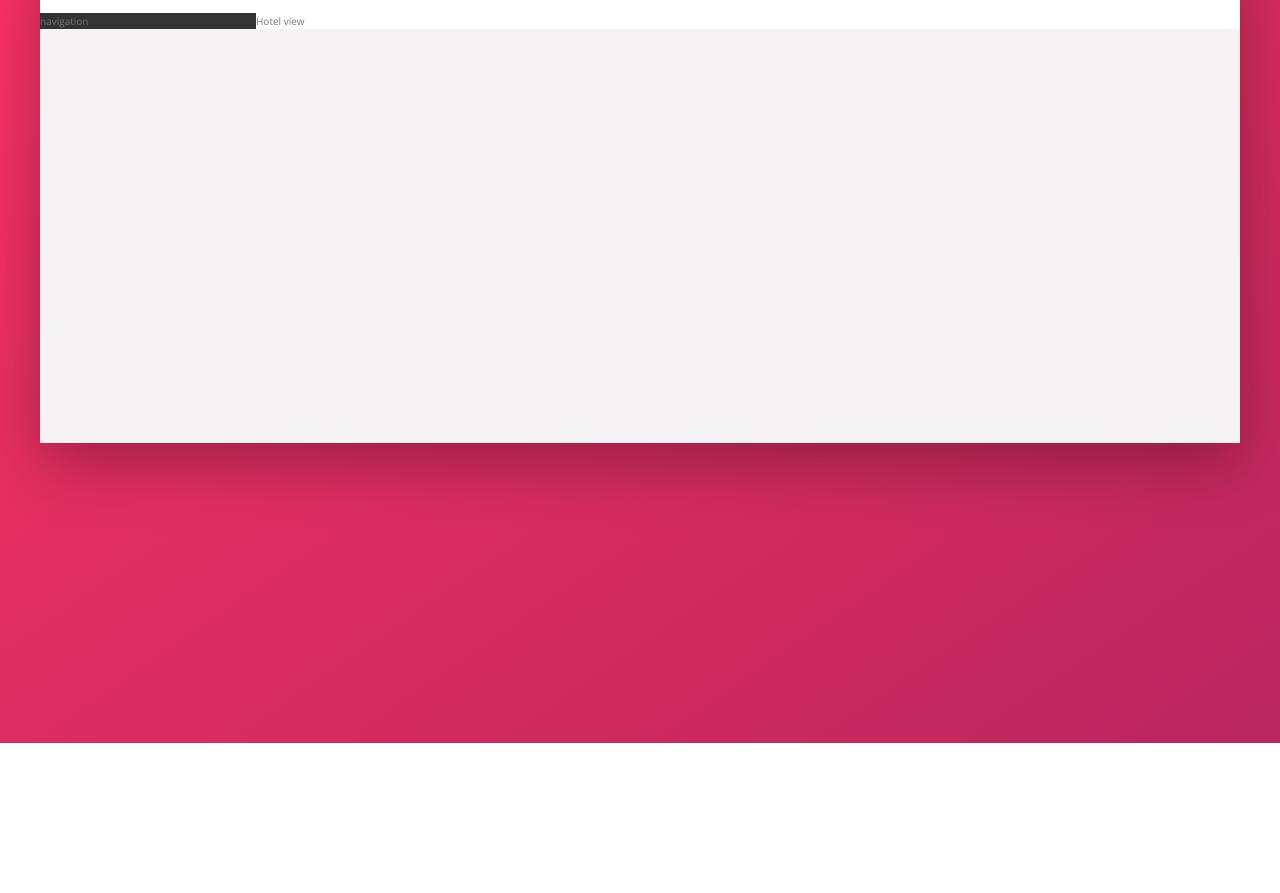
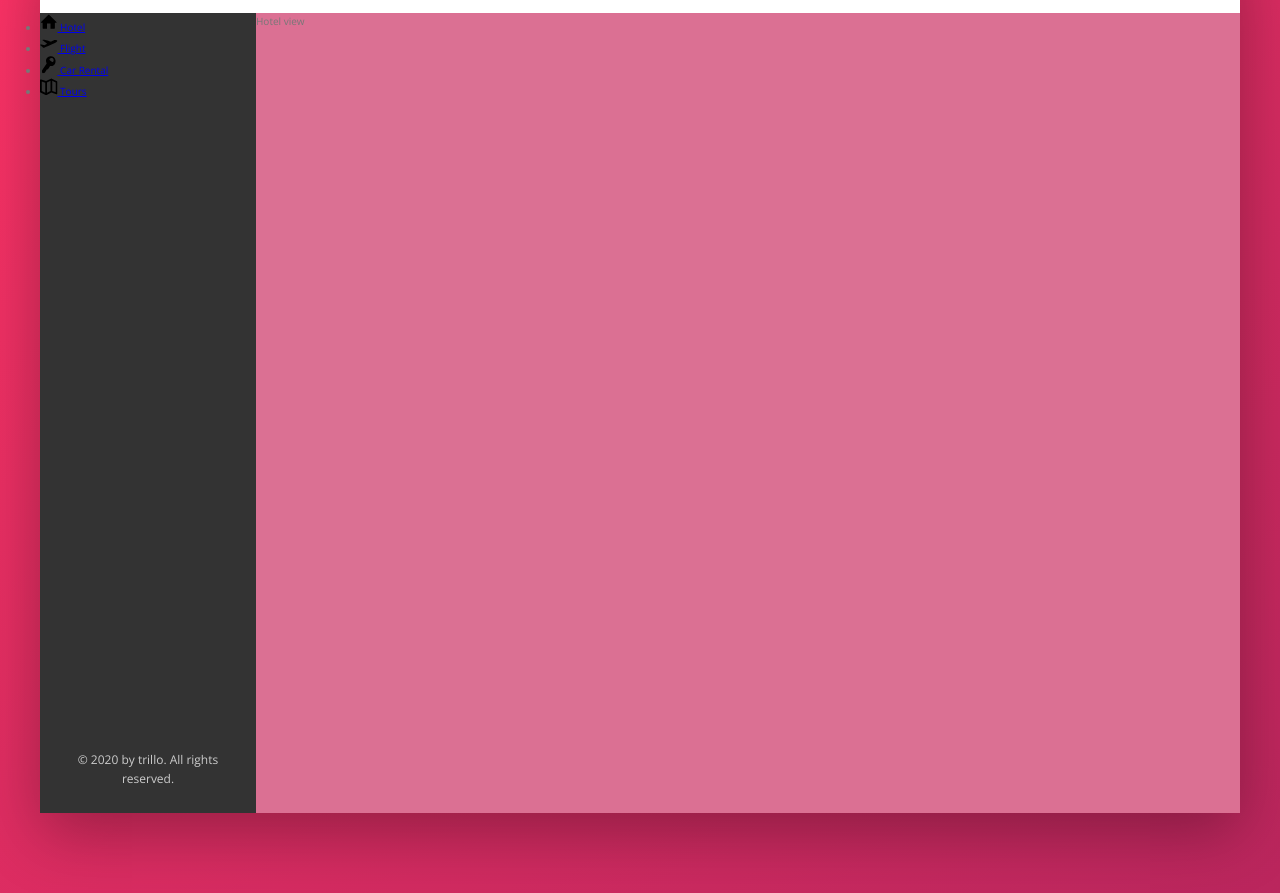
Before and after one commit to nishathapa/Trillo, a website: page index.html in a window 1280 px wide. Shown: the part 137-1030 px from the top of the page. Before the commit the page ends 880 px from the top, so only its background shows below. Drawn offline with nearby package versions, Linux system fonts and the light colour scheme.

Commit message:
Built navigation

```diff
--- a/index.html
+++ b/index.html
@@ -46,7 +46,47 @@
 
             <div class="content">
                <nav class="sidebar">
-                   navigation
+                   <ul class="side-nav">
+                       <li class="side-nav__item">
+                            <a href="#" class="side-nav__link">
+                                <svg class="side-nav__icon">
+                                  <use xlink:href="img/sprite.svg#icon-home"></use>
+                                </svg>
+                                <span>Hotel</span>
+                            </a>
+                       </li>
+                       <li class="side-nav__item">
+                            <a href="#" class="side-nav__link">
+                                <svg class="side-nav__icon">
+                                  <use xlink:href="img/sprite.svg#icon-aircraft-take-off"></use>
+                                </svg>
+                                <span>Flight</span>
+                            </a>
+                       </li>
+
+                       <li class="side-nav__item">
+                            <a href="#" class="side-nav__link">
+                                <svg class="side-nav__icon">
+                                  <use xlink:href="img/sprite.svg#icon-key"></use>
+                                </svg>
+                                <span>Car Rental</span>
+                            </a>
+                       </li>
+
+                       <li class="side-nav__item">
+                            <a href="#" class="side-nav__link">
+                                <svg class="side-nav__icon">
+                                  <use xlink:href="img/sprite.svg#icon-map"></use>
+                                </svg>
+                                <span>Tours</span>
+                            </a>
+                       </li>
+
+                   </ul>
+
+                   <div class="legal">
+                       &copy; 2020 by trillo. All rights reserved.
+                   </div>
                </nav>
 
                <main class="hotel-view">
--- a/sass/_components.scss
+++ b/sass/_components.scss
@@ -121,3 +121,31 @@
     }
 
 }
+
+
+///////////////////////////////////
+
+//SIDE NAVIGATIOn
+
+.side-nav {
+    &__item {
+
+    }
+
+    &__link {
+
+    }
+
+    &__icon {
+        width: 1.75rem;
+        height: 1.75rem;
+    }
+
+}
+
+.legal {
+    font-size: 1.2rem;
+    color: var(--color-grey-light-4);
+    text-align: center;
+    padding: 2.5rem;
+}
--- a/sass/_layout.scss
+++ b/sass/_layout.scss
@@ -24,10 +24,20 @@
 .sidebar {
     background-color: var(--color-grey-dark-1);
     flex: 0 0 18%;
+
+    display: flex;
+    flex-direction: column;
+    justify-content: space-between;
 }
 
 .hotel-view {
     background-color: #fff;
+
+    background-color: palevioletred;
+    height: 80rem;
+
+
     flex: 1;
 
+
 }
```
Also changed, not shown: css/style.css.
